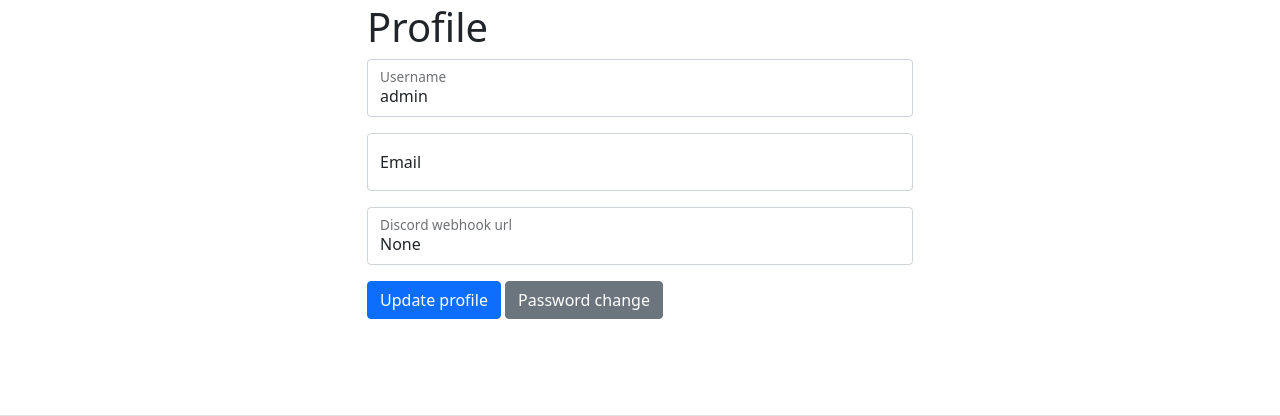
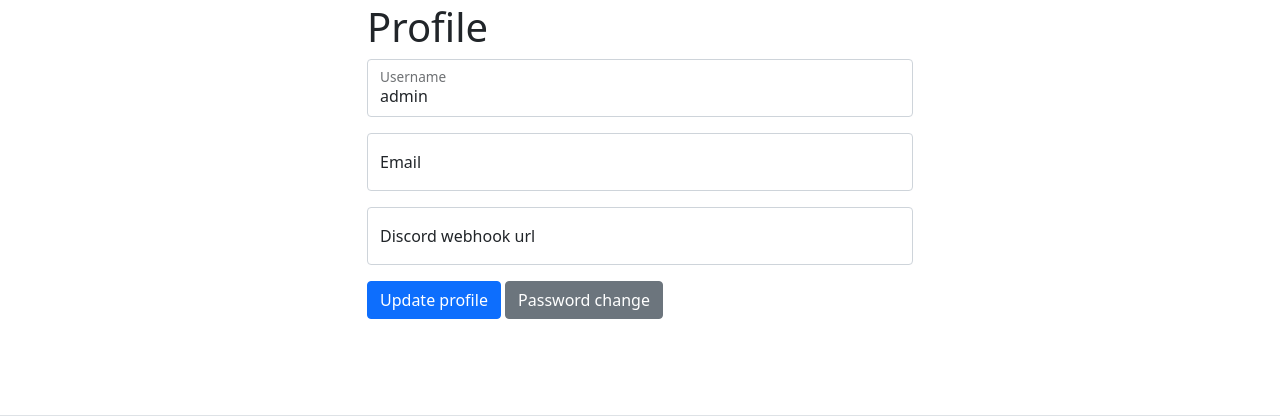
Before and after one commit to overshard/status, a Django app: page /accounts/profile/ in a window 1280 px wide. Shown: the part 142-558 px from the top of the page. Run offline with Django 4.2, Linux system fonts and the light colour scheme; a user stored in the database is signed in; style sheets or scripts are compiled from the project's sources; parts of the project's set-up code (start-up, migrations or seed data) failed here and were passed over.

Commit message:
Fix discord profile link

```diff
--- a/accounts/templates/accounts/profile.html
+++ b/accounts/templates/accounts/profile.html
@@ -32,7 +32,7 @@
           <label for="id_email" class="form-label">Email</label>
         </div>
         <div class="form-floating mb-3">
-          <input type="text" class="form-control {% if form.discord_webhook_url.errors %}is-invalid{% endif %}" name="discord_webhook_url" id="id_discord_webhook_url" placeholder="Discord webhook url" value="{{ form.discord_webhook_url.value }}" />
+          <input type="text" class="form-control {% if form.discord_webhook_url.errors %}is-invalid{% endif %}" name="discord_webhook_url" id="id_discord_webhook_url" placeholder="Discord webhook url" value="{{ form.discord_webhook_url.value|default:"" }}" />
           <label for="id_discord_webhook_url" class="form-label">Discord webhook url</label>
         </div>
         <div class="row">
```
